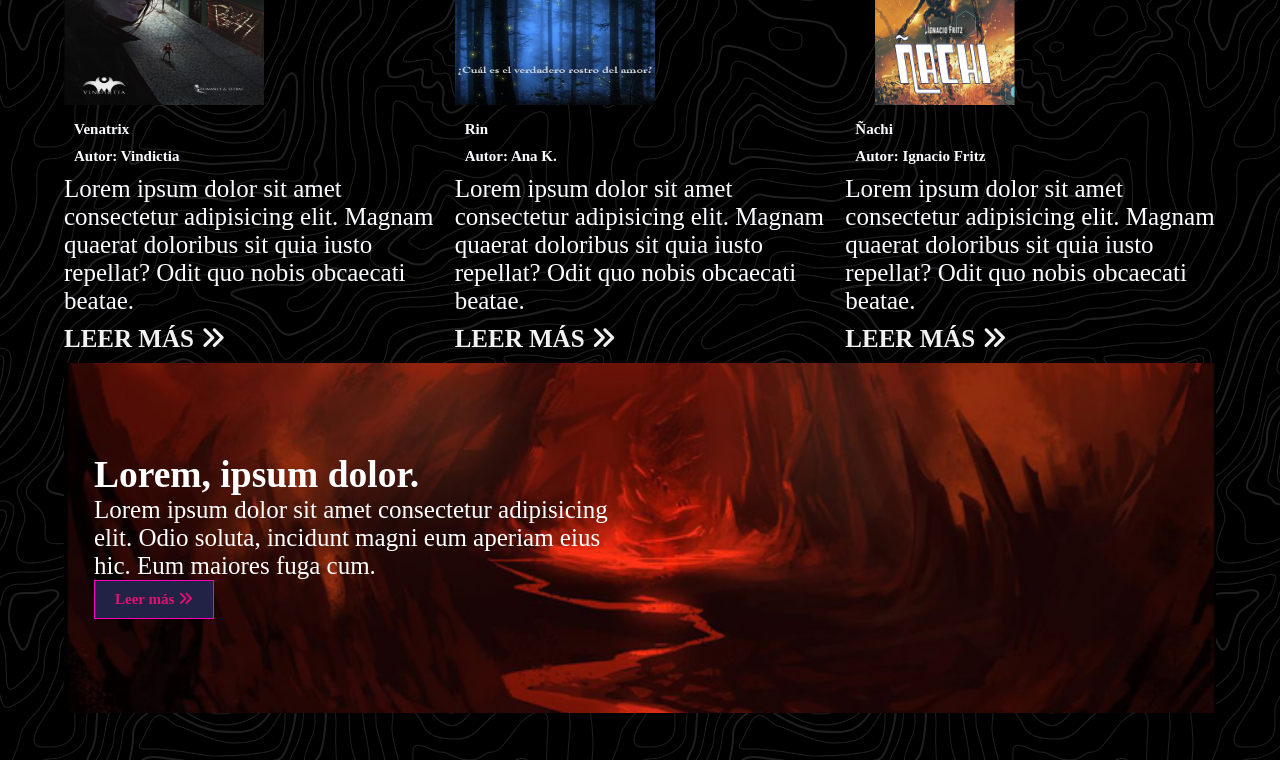
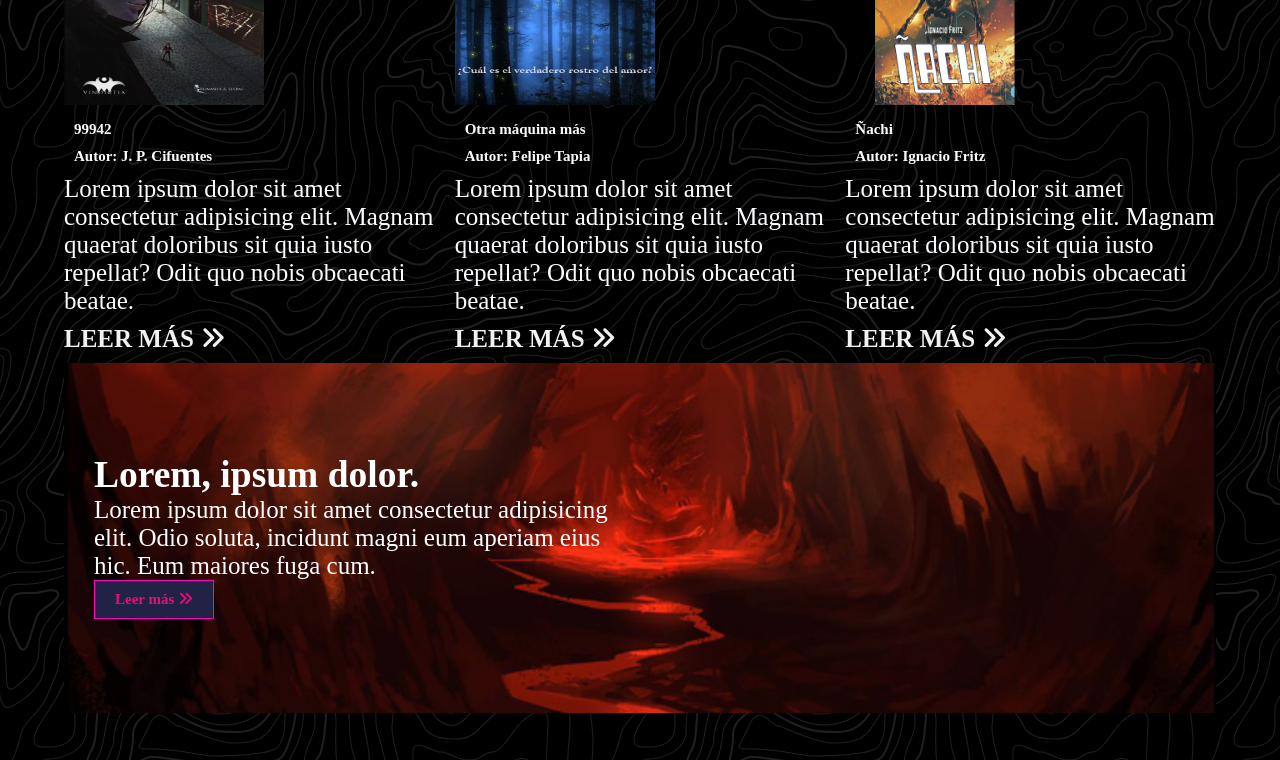
Before and after one commit to r4cayuleo/TIENDA-MASCOTAS, a plain HTML site: page index.html in a window 1280 px wide. Shown: the part 1660-2420 px from the top of the page. Drawn offline with nearby package versions, Linux system fonts and the light colour scheme; a web font is replaced by a local one.

Commit message:
quinto commit

```diff
--- a/index.html
+++ b/index.html
@@ -94,15 +94,15 @@
         <div class="res-destacada">
             <div>
                 <img src="img/Venatrix.png" alt="Venatrix">
-                <h3>Venatrix</h3>
-                <h3>Autor: Vindictia </h3>
+                <h3>99942</h3>
+                <h3>Autor: J. P. Cifuentes</h3>
                 <p>Lorem ipsum dolor sit amet consectetur adipisicing elit. Magnam quaerat doloribus sit quia iusto repellat? Odit quo nobis obcaecati beatae.</p>
                 <a href="#">Leer más <i class="fas fa-angle-double-right"></i> </a>
             </div>
             <div>
                 <img src="img/rin.png" alt="Rin">
-                <h3>Rin</h3>
-                <h3>Autor: Ana K.</h3>
+                <h3>Otra máquina más</h3>
+                <h3>Autor: Felipe Tapia</h3>
                 <p>Lorem ipsum dolor sit amet consectetur adipisicing elit. Magnam quaerat doloribus sit quia iusto repellat? Odit quo nobis obcaecati beatae.</p>
                 <a href="#">Leer más <i class="fas fa-angle-double-right"></i> </a>
             </div>
@@ -127,10 +127,10 @@
         <section class="social">
             <p>Sigue a Textualmente Activ@s</p>
             <div class="links">
-                <a href="#">
+                <a href="https://www.facebook.com/textualmenteactivas/">
                     <i class="fab fa-facebook-f"> </i>
                 </a>
-                <a href="#">
+                <a href="https://www.instagram.com/textualmente_activas/">
                     <i class="fab fa-instagram"> </i>
                 </a>
                 <a href="#">
```
